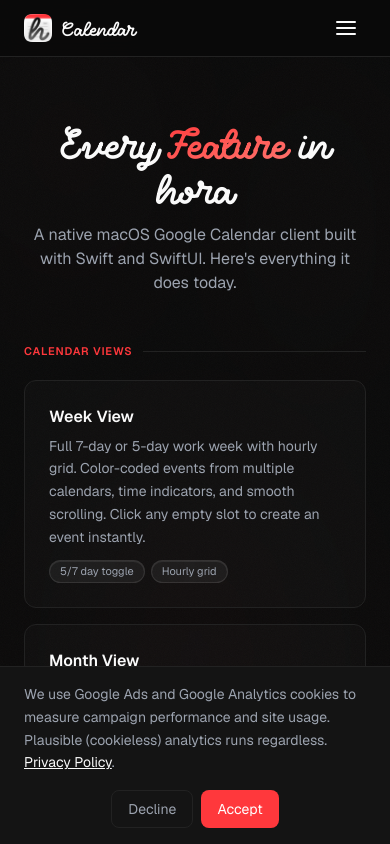
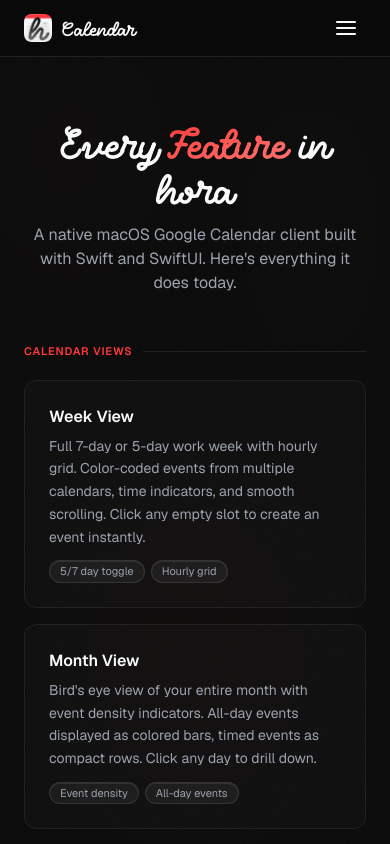
Before and after one commit to szamski/hora-web, a Next.js app: page /features in a window 390 px wide. Shown: the top 844 px of the page. Built offline with nearby package versions, Linux system fonts and the light colour scheme.

Commit message:
refactor(cookie-consent): remove CookieBanner component and related site content

```diff
--- a/app/layout.tsx
+++ b/app/layout.tsx
@@ -4,7 +4,6 @@
 import { Geist } from "next/font/google";
 import { Nav } from "@/components/organisms/Nav";
 import { Footer } from "@/components/organisms/Footer";
-import { CookieBanner } from "@/components/organisms/CookieBanner";
 import { AmbientGlow } from "@/components/organisms/AmbientGlow";
 import { PageTransition } from "@/components/molecules/PageTransition";
 import { ScrollProgressBar } from "@/components/molecules/ScrollProgressBar";
@@ -97,26 +96,16 @@
             });
             gtag('set', 'ads_data_redaction', true);
             gtag('set', 'url_passthrough', true);
-            try {
-              var _c = localStorage.getItem('cookie-consent');
-              if (_c === 'accepted') {
-                gtag('consent', 'update', {
-                  ad_storage: 'granted',
-                  ad_user_data: 'granted',
-                  ad_personalization: 'granted',
-                  analytics_storage: 'granted'
-                });
-              } else if (_c === 'declined') {
-                gtag('consent', 'update', {
-                  ad_storage: 'denied',
-                  ad_user_data: 'denied',
-                  ad_personalization: 'denied',
-                  analytics_storage: 'denied'
-                });
-              }
-            } catch(e){}
           `}
         </Script>
+
+        <Script
+          id="Cookiebot"
+          src="https://consent.cookiebot.com/uc.js"
+          data-cbid="93e42c2d-57e2-448f-9699-a65ce0fffdbd"
+          data-blockingmode="auto"
+          strategy="beforeInteractive"
+        />
 
         <AmbientGlow />
         <ScrollProgressBar />
@@ -126,7 +115,6 @@
           <PageTransition>{children}</PageTransition>
         </div>
         <Footer />
-        <CookieBanner />
 
         <Script src={PLAUSIBLE_SRC} strategy="afterInteractive" />
         <Script id="plausible-init" strategy="afterInteractive">
--- a/components/organisms/CookieBanner.tsx
+++ /dev/null
@@ -1,82 +0,0 @@
-"use client";
-
-import Link from "next/link";
-import { useEffect, useState } from "react";
-import { site } from "@/content/site";
-import { cn } from "@/lib/cn";
-
-const STORAGE_KEY = "cookie-consent";
-
-export function CookieBanner() {
-  const [visible, setVisible] = useState(false);
-
-  useEffect(() => {
-    let stored: string | null = null;
-    try {
-      stored = localStorage.getItem(STORAGE_KEY);
-    } catch {
-      // ignore
-    }
-    if (!stored) {
-      const t = setTimeout(() => setVisible(true), 800);
-      return () => clearTimeout(t);
-    }
-  }, []);
-
-  function record(choice: "accepted" | "declined") {
-    try {
-      localStorage.setItem(STORAGE_KEY, choice);
-    } catch {
-      // ignore
-    }
-    setVisible(false);
-    if (typeof window.gtag === "function") {
-      const value = choice === "accepted" ? "granted" : "denied";
-      window.gtag("consent", "update", {
-        ad_storage: value,
-        ad_user_data: value,
-        ad_personalization: value,
-        analytics_storage: value,
-      });
-    }
-  }
-
-  if (!visible) return null;
-  const c = site.cookieBanner;
-
-  return (
-    <div
-      role="dialog"
-      aria-label="Cookie consent"
-      className={cn(
-        "fixed inset-x-0 bottom-0 z-[9999] border-t border-border bg-surface px-6 py-4 transition-transform",
-      )}
-    >
-      <div className="mx-auto flex max-w-[960px] flex-col items-center gap-4 md:flex-row md:justify-between">
-        <p className="text-sm leading-relaxed text-muted">
-          {c.message}{" "}
-          <Link href={c.privacyLink.href} className="text-text underline">
-            {c.privacyLink.label}
-          </Link>
-          .
-        </p>
-        <div className="flex flex-shrink-0 gap-2">
-          <button
-            type="button"
-            onClick={() => record("declined")}
-            className="rounded-lg border border-border px-4 py-2 text-sm text-muted transition-colors hover:text-text focus-visible:outline-none focus-visible:ring-2 focus-visible:ring-accent"
-          >
-            {c.decline}
-          </button>
-          <button
-            type="button"
-            onClick={() => record("accepted")}
-            className="rounded-lg bg-accent px-4 py-2 text-sm text-white transition-opacity hover:opacity-90 focus-visible:outline-none focus-visible:ring-2 focus-visible:ring-accent focus-visible:ring-offset-2 focus-visible:ring-offset-bg"
-          >
-            {c.accept}
-          </button>
-        </div>
-      </div>
-    </div>
-  );
-}
--- a/content/site.ts
+++ b/content/site.ts
@@ -38,13 +38,6 @@
   newsletter: {
     endpoint: "/api/subscribe",
   },
-  cookieBanner: {
-    message:
-      "We use Google Ads and Google Analytics cookies to measure campaign performance and site usage. Plausible (cookieless) analytics runs regardless.",
-    privacyLink: { label: "Privacy Policy", href: "/privacy/" },
-    accept: "Accept",
-    decline: "Decline",
-  },
 } as const;
 
 export type Site = typeof site;
```
